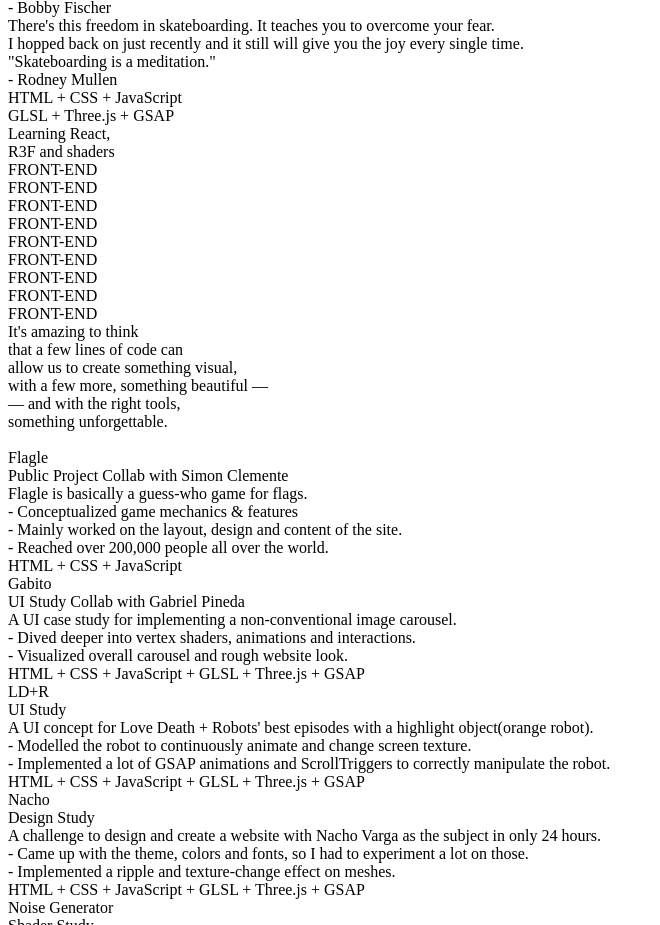
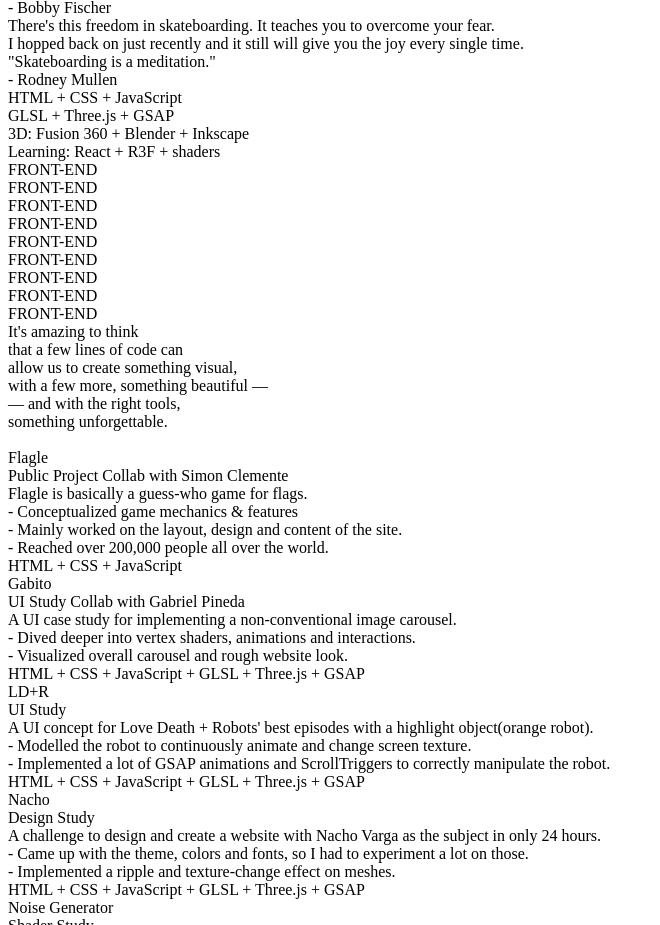
Before and after one commit to PatrickMunar/PortfolioV2, a website: page src/index.html in a window 1280 px wide. Shown: the part 1496-2421 px from the top of the page, without its empty margins (0-660 px from the left). Drawn offline with nearby package versions, Linux system fonts and the light colour scheme; a web font is replaced by a local one.

Commit message:
Updated text

```diff
--- a/src/index.html
+++ b/src/index.html
@@ -139,7 +139,7 @@
             <div class="middleScrollDiv">
                 <div class="topSliderText sliderTextSize">HTML + CSS + JavaScript</div>
                 <div class="botSliderText sliderTextSize">GLSL + Three.js + GSAP</div>
-                <div class="leftSliderText sideSliderTextSize">Learning React,<br>R3F and shaders</div>
+                <div class="leftSliderText sideSliderTextSize">3D: Fusion 360 + Blender + Inkscape<br>Learning: React + R3F + shaders</div>
                 <div class="rightSliderText sideSliderTextSize"></div>
 
                 <div class="scrollTop" id="scrollTop1">FRONT-END</div>
```
